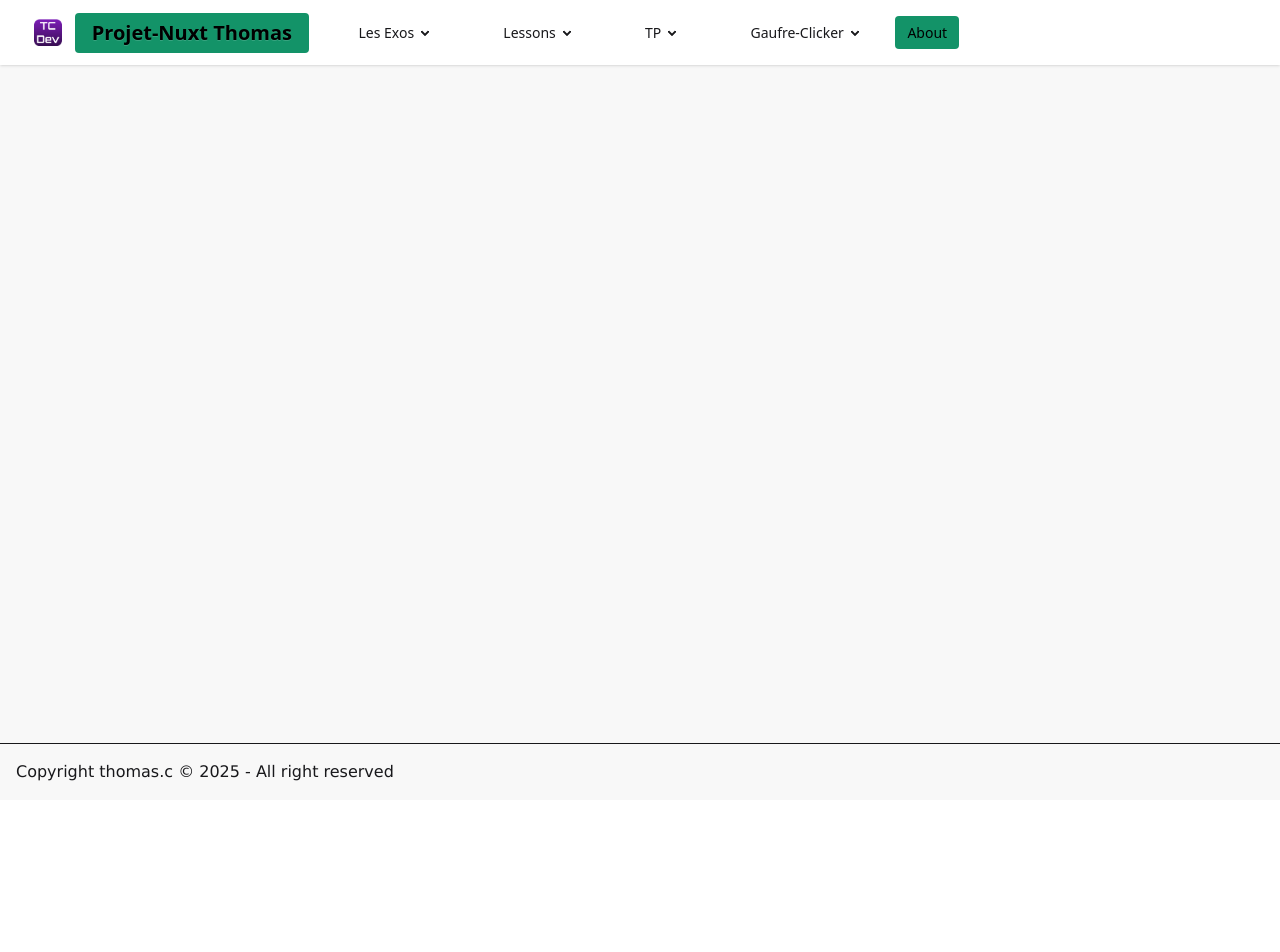
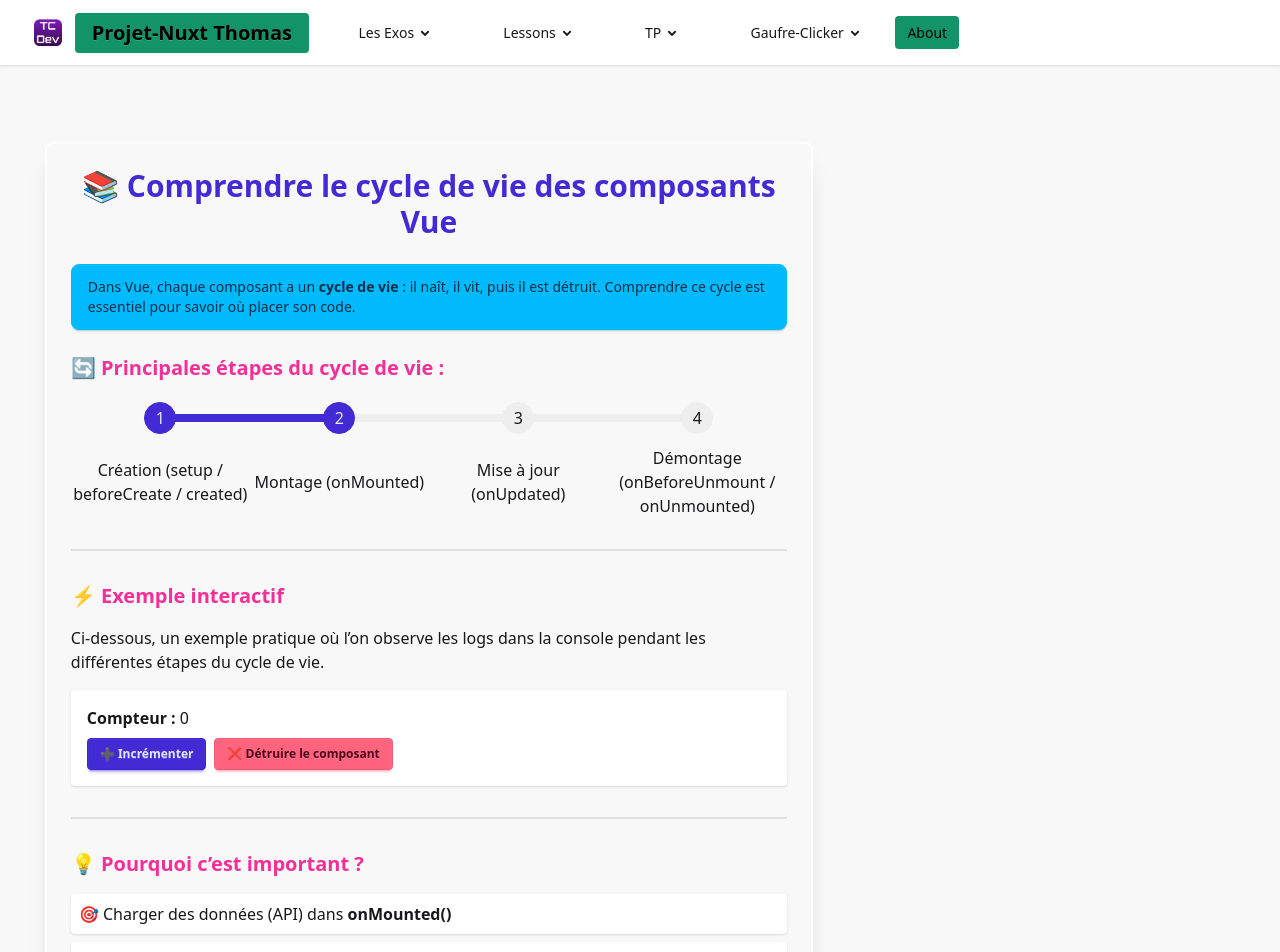
Before and after one commit to Thomasn9/Projet-nuxt, a Nuxt app: page /lessons/lifecycle in a window 1280 px wide. Shown: the top 952 px of the page. Before the commit the page ends 800 px from the top, so only its background shows below. Built offline with nearby package versions, Linux system fonts and the light colour scheme.

Commit message:
ajout lesson durer  de vie composant

```diff
--- a/app/components/AppHeader.vue
+++ b/app/components/AppHeader.vue
@@ -8,7 +8,7 @@
           </svg>
         </div>
         <ul tabindex="0" class="menu menu-sm dropdown-content bg-base-100 rounded-box z-1 mt-3 w-52 p-2 shadow">
-          <li><a>Item 1</a></li>
+          <li><a>Sommaire</a></li>
           <li>
             <details>
               <summary>Les Exos</summary>
@@ -39,6 +39,7 @@
                 <li><NuxtLink to="/lessons/watchers">Les Watchers</NuxtLink></li>
                 <li><NuxtLink to="/lessons/dynamic-styling">Dynamic-styling</NuxtLink></li>
                 <li><NuxtLink to="/lessons/conditional-rendering">Conditional-rendering</NuxtLink></li>
+                <li><NuxtLink to="/lessons/lifecycle">Cycle de vie des composants</NuxtLink></li>
               </ul>
             </details>
           </li>
@@ -100,6 +101,7 @@
               <li><NuxtLink to="/lessons/watchers">Les Watchers</NuxtLink></li>
               <li><NuxtLink to="/lessons/dynamic-styling">Dynamic-styling</NuxtLink></li>
               <li><NuxtLink to="/lessons/conditional-rendering">Conditional-rendering</NuxtLink></li>
+              <li><NuxtLink to="/lessons/lifecycle">Cycle de vie des composants</NuxtLink></li>
             </ul>
           </details>
         </li>
--- /dev/null
+++ b/app/pages/lessons/lifecycle.vue
@@ -0,0 +1,103 @@
+<template>
+    <div class="flex justify-center my-8">
+        <div class="card w-full max-w-3xl bg-base-200 shadow-xl p-6">
+            <h1 class="text-3xl font-bold text-primary mb-6 text-center">
+                📚 Comprendre le cycle de vie des composants Vue
+            </h1>
+
+            <!-- Explication générale -->
+            <div class="alert alert-info mb-6">
+                <span>
+                    Dans Vue, chaque composant a un <strong>cycle de vie</strong> : il naît, il vit, puis il est
+                    détruit.
+                    Comprendre ce cycle est essentiel pour savoir où placer son code.
+                </span>
+            </div>
+
+            <!-- Liste des étapes -->
+            <h2 class="text-xl font-semibold text-secondary mb-4">
+                🔄 Principales étapes du cycle de vie :
+            </h2>
+            <ul class="steps steps-vertical lg:steps-horizontal">
+                <li class="step step-primary">Création (setup / beforeCreate / created)</li>
+                <li class="step step-primary">Montage (onMounted)</li>
+                <li class="step">Mise à jour (onUpdated)</li>
+                <li class="step">Démontage (onBeforeUnmount / onUnmounted)</li>
+            </ul>
+
+            <div class="divider my-6"></div>
+
+            <!-- Exemple live -->
+            <h2 class="text-xl font-semibold text-secondary mb-4">
+                ⚡ Exemple interactif
+            </h2>
+            <p class="mb-4">
+                Ci-dessous, un exemple pratique où l’on observe les logs dans la console pendant
+                les différentes étapes du cycle de vie.
+            </p>
+
+            <div class="bg-base-100 p-4 rounded shadow">
+                <p class="mb-2">
+                    <span class="font-bold">Compteur :</span> {{ counter }}
+                </p>
+                <button class="btn btn-primary btn-sm" @click="counter++">
+                    ➕ Incrémenter
+                </button>
+                <button class="btn btn-error btn-sm ml-2" @click="destroyComponent">
+                    ❌ Détruire le composant
+                </button>
+            </div>
+
+            <div class="divider my-6"></div>
+
+            <!-- Pourquoi c’est important -->
+            <h2 class="text-xl font-semibold text-secondary mb-4">
+                💡 Pourquoi c’est important ?
+            </h2>
+            <div class="grid gap-2">
+                <p class="p-2 rounded bg-base-100 shadow-sm">
+                    🎯 Charger des données (API) dans <span class="font-bold">onMounted()</span>
+                </p>
+                <p class="p-2 rounded bg-base-100 shadow-sm">
+                    🗑️ Libérer des ressources dans <span class="font-bold">onBeforeUnmount()</span>
+                </p>
+                <p class="p-2 rounded bg-base-100 shadow-sm">
+                    🖥️ Mettre à jour l’UI dans <span class="font-bold">onUpdated()</span>
+                </p>
+            </div>
+        </div>
+    </div>
+</template>
+
+<script setup>
+// import { ref, onMounted, onUpdated, onBeforeUnmount, onUnmounted } from 'vue'
+
+const counter = ref(0)
+
+// Exemple d'utilisation du cycle de vie :
+onMounted(() => {
+    console.log('✅ Le composant est monté : on peut faire des appels API.')
+})
+
+onUpdated(() => {
+    console.log('🔄 Le composant vient d’être mis à jour : counter =', counter.value)
+})
+
+onBeforeUnmount(() => {
+    console.log('⚠️ Le composant va être démonté : on peut nettoyer des timers ou listeners.')
+})
+
+onUnmounted(() => {
+    console.log('🗑️ Le composant est démonté : plus de ressources en mémoire.')
+})
+
+// Exemple pour détruire le composant dynamiquement
+const destroyComponent = () => {
+    // Ici, on simule la destruction en rechargant la page ou en changeant de route
+    location.reload()
+}
+</script>
+
+<style scoped>
+/* Optionnel : styles custom */
+</style>
```
